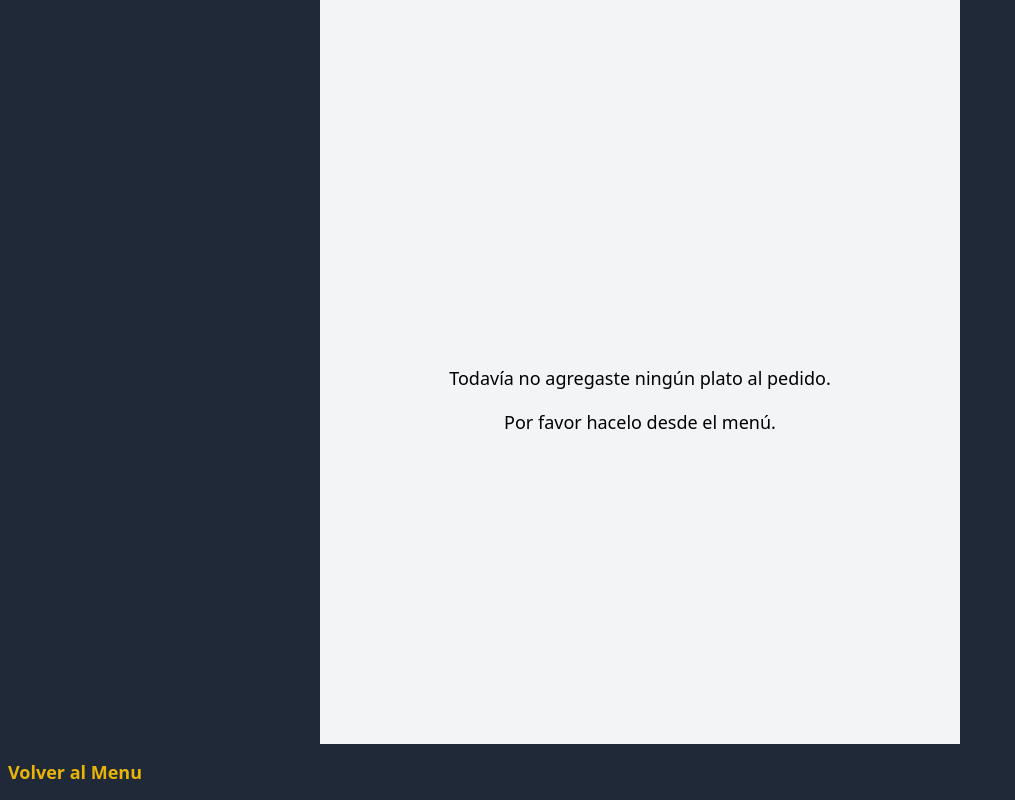
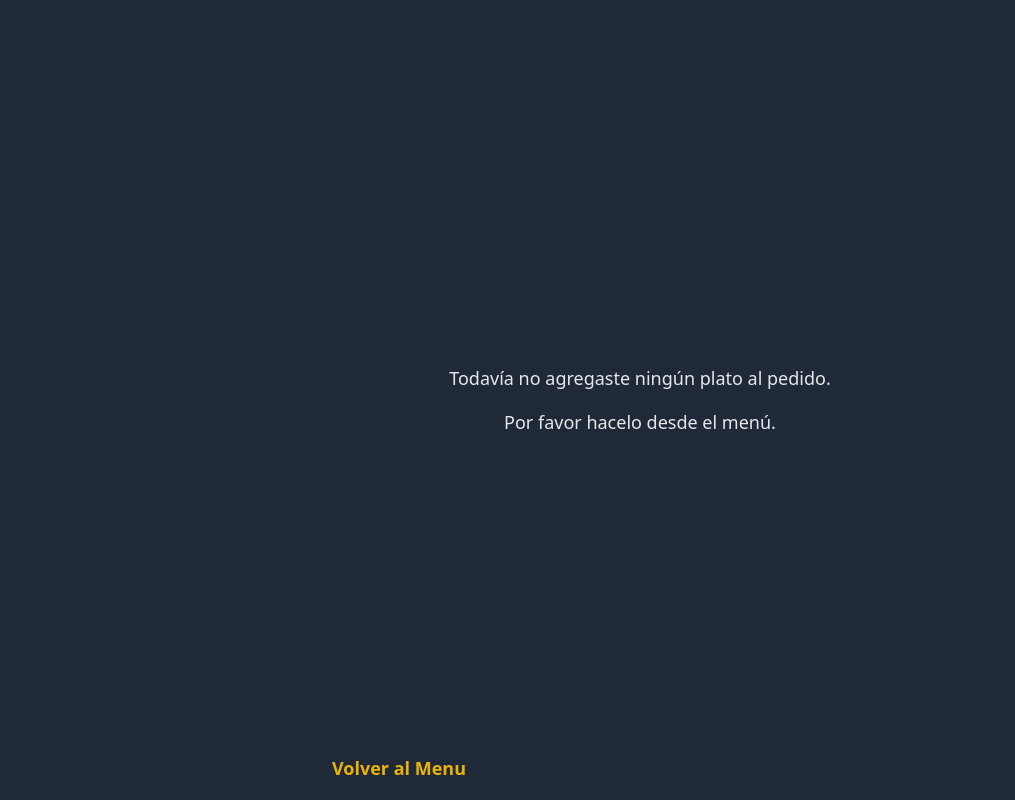
Before and after one commit to fedeferrelli/menu, a React (Create React App) app: page /pedido in a window 1280 px wide. Shown: the whole page, without its empty margins (0-1015 px from the left). Built offline with nearby package versions, Linux system fonts and the light colour scheme.

Commit message:
Fix bottom bar at Pedidos page

```diff
--- a/src/Components/Pedido.js
+++ b/src/Components/Pedido.js
@@ -72,19 +72,21 @@ function Pedido() {
   return (
     <>
       {!pedido ? (
-        <div className="w-full h-screen bg-gray-100 flex flex-row justify-center items-center">
+        <div className="w-full h-screen bg-gray-100 sm:bg-gray-800 sm:text-gray-200 text-lg leading-relaxed flex flex-row justify-center items-center">
           <div className="w-10/12 m-auto p-4 text-center text-lg">
             Todavía no agregaste ningún plato al pedido.{" "}
             <span className="block mt-4">Por favor hacelo desde el menú.</span>
           </div>
+          <div className="w-full h-16 fixed bottom-0 right-0 left-0 sm:w-1/2 sm:left-1/4 flex flex-row justify-between bg-gray-800">
           <div
             onClick={() => navigate("/")}
-            className="w-full h-14 fixed bottom-0 text-center font-bold bg-gray-800 text-yellow-500 flex"
+            className="h-full font-bold  text-yellow-500 flex px-3 cursor-pointer"
           >
-            <h1 className="m-auto text-left text-lg  w-full pl-2 ">
+            <h1 className="m-auto text-lg">
               {" "}
               Volver al Menu
             </h1>
+          </div>
           </div>
         </div>
       ) : (
@@ -92,7 +94,7 @@ function Pedido() {
         <div className="w-full h-screen bg-gray-800">
 
 { showDelete && <div className="fixed flex w-full h-screen top-0 bottom-0 left-0 right-0 bg-gray-800/50 z-10">
-                <div className="w-3/4  bg-gray-300 rounded-md shadow-lg m-auto">
+                <div className="w-1/3  bg-gray-300 rounded-md shadow-lg m-auto">
                   <h1 className="text-xl text-gray-700 text-center p-6">Estás seguro que queres eliminar <span className="font-bold text-gray-700 capitalize"> {`${cantidadToDelete} ${platoToDelete} `} </span>?</h1>
 
                 <div className="w-full my-3 flex flex-row justify-evenly">
--- a/src/utils/DetailedDish.js
+++ b/src/utils/DetailedDish.js
@@ -52,9 +52,7 @@ function DetailedDish() {
             <div className="w-full text-3xl font-bold text-gray-600 capitalize text-center">
               {plato}
             </div>
-           {/*  <div className="w-full text-xl text-center font-bold text-gray-600">
-              ${precio}
-            </div> */}
+
           </div>
 
           <Order
```
